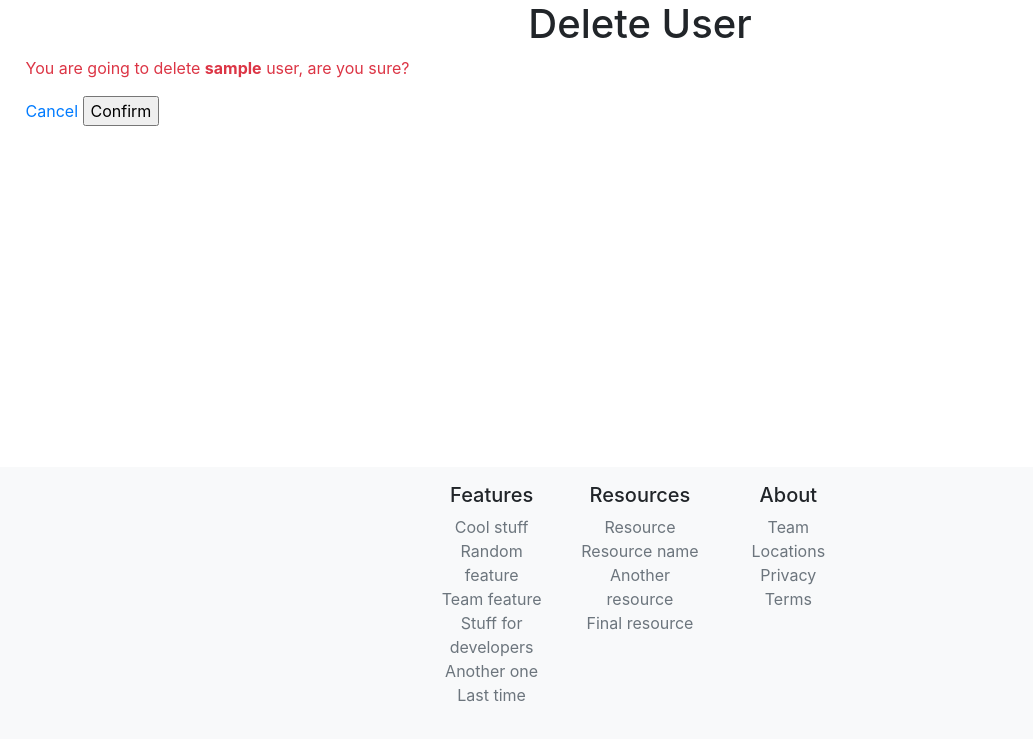
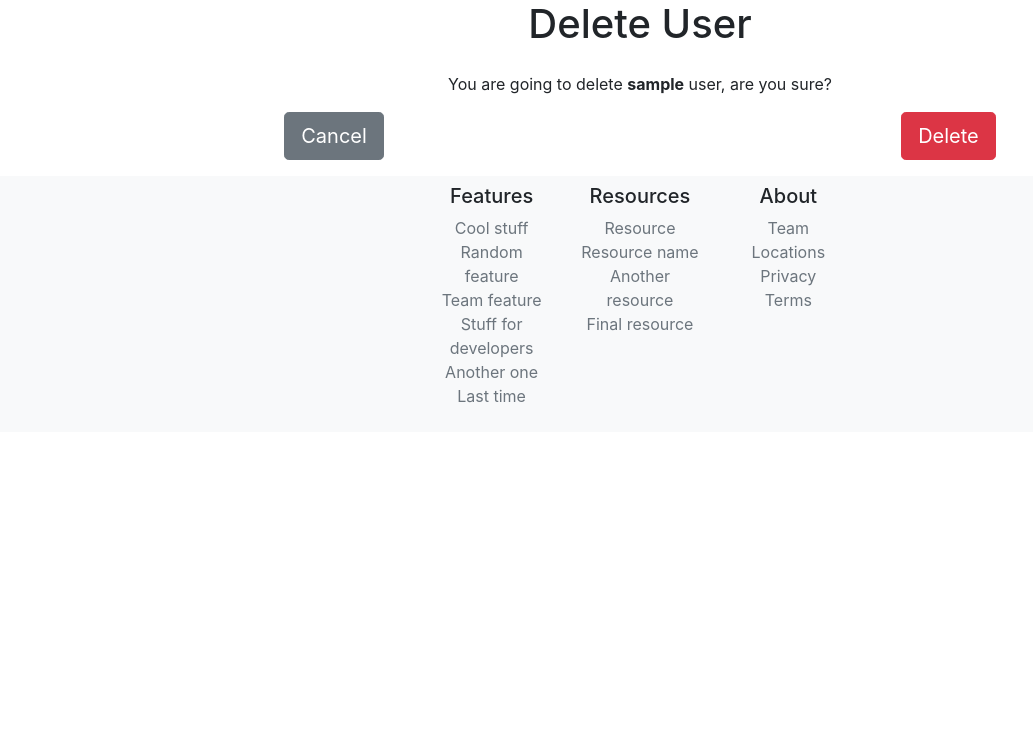
Before and after one commit to 0xfederico/balto, a Django app: page /users/1/user-delete in a window 1280 px wide. Shown: the part 61-800 px from the top of the page, without its empty margins (0-1033 px from the left). Run offline with Django 3.2, Linux system fonts and the light colour scheme; the visitor is signed in with stand-in values (Sample User, id 1); data comes from the database, SQL or seed files in the repository.

Commit message:
:zap: improved content visualization
added sorting of items in ListView and Forms
improved visualization in the logout, delete and login pages

```diff
--- a/templates/page.html
+++ b/templates/page.html
@@ -71,13 +71,13 @@
     <button type="button" class="close" aria-label="Close" id="close" onclick="closeModal()">
         <span aria-hidden="true">&times;</span>
     </button>
-    <img id="imgmodal" alt="Modal Image">
+    <img id="imgmodal" src="" alt="Modal Image">
 </div>
 {% endblock %}
 
 
 {% block footer %}
-<footer class="footer d-flex justify-content-center flex-column flex-md-row mt-auto py-3 bg-light">
+<footer class="footer d-flex justify-content-center flex-column flex-md-row mt-3 py-2 bg-light">
     <div class="row text-center mr-0 ml-0">
         <div class="col-md-4">
             <h5>Features</h5>
--- a/users/forms.py
+++ b/users/forms.py
@@ -7,6 +7,7 @@ from users.models import UserModel
 from django.contrib.auth.models import Group, Permission
 
 
+# ------------------- USER -------------------
 class UserAdminResponsibleCreateForm(UserCreationForm):
 
     helper = FormHelper()
@@ -47,6 +48,7 @@ class UserUpdateForm(UserChangeForm):
         fields = ["username", "first_name", "last_name", "email", "phone", "photo"]
 
 
+# ------------------- GROUP -------------------
 class GroupForm(forms.ModelForm):
 
     helper = FormHelper()
@@ -74,7 +76,7 @@ class GroupAddUserForm(forms.Form):
 
     users = forms.ModelMultipleChoiceField(
         widget=forms.SelectMultiple(),
-        queryset=UserModel.objects.all().order_by('last_name')
+        queryset=UserModel.objects.all().order_by('username')
     )
 
     def __init__(self, *args, **kwargs):
--- a/users/templates/users/user_delete.html
+++ b/users/templates/users/user_delete.html
@@ -3,10 +3,18 @@
 {% block title %}Delete User{% endblock %}
 
 {% block content %}
-<h1>Delete User</h1>
 <form method="post">{% csrf_token %}
-    <p class="text-danger">You are going to delete <strong>{{ object.username }}</strong> user, are you sure?</p>
-    <a href="{% url 'users:users-list' %}">Cancel</a>
-    <input type="submit" value="Confirm">
+    <h1>Delete User</h1>
+    <div class="text-center pt-3 d-flex flex-column justify-content-center">
+        <p>You are going to delete <strong>{{ object.username }}</strong> user, are you sure?</p>
+        <div class="d-flex justify-content-around">
+            <a href="{% url 'users:users-list' %}" class="text-decoration-none">
+                <button type="button" class="btn btn-lg btn-secondary">
+                    Cancel
+                </button>
+            </a>
+            <input class="btn btn-lg btn-danger" type="submit" value="Delete">
+        </div>
+    </div>
 </form>
 {% endblock %}
--- a/users/templates/users/user_logged_out.html
+++ b/users/templates/users/user_logged_out.html
@@ -4,9 +4,9 @@
 
 {% block content %}
 <h1>Logged out Successfully</h1>
-<p>You are now logged out!</p><br><br>
-<br>
-<p>redirecting to <a href="{% url 'homepage' %}">Homepage</a></p>
+<div class="pt-3 text-center">
+    <em>redirecting to Homepage...</em>
+</div>
 {% endblock %}
 
 {% block add_meta %}
--- a/users/templates/users/user_login.html
+++ b/users/templates/users/user_login.html
@@ -8,7 +8,7 @@
 <h1>Login</h1>
 <form method="post">{% csrf_token %}
     {{ form|crispy }}
-    <input type="submit" value="Confirm">
-    <a href="{% url 'users:user-password-reset' %}">Did you forget your password? </a>
+    <input type="submit" value="Login">
+    <!--<a href="{% url 'users:user-password-reset' %}">Did you forget your password? </a>-->
 </form>
 {% endblock %}
--- a/users/views.py
+++ b/users/views.py
@@ -46,6 +46,7 @@ class UserInfoView(LoginRequiredMixin, SuccessMessageMixin, DetailView):
 class UserListView(LoginRequiredMixin, SuccessMessageMixin, ListView):
     model = UserModel
     template_name = 'users/user_list.html'
+    ordering = ['username']
 
 
 class UserUpdateView(LoginRequiredMixin, SuccessMessageMixin, ItIsHimselfUpdateMixin, UpdateView):
@@ -127,6 +128,7 @@ class GroupAddUserView(LoginRequiredMixin, IsResponsibleMixin, IsSuperuserMixin,
 class GroupInfoView(LoginRequiredMixin, SuccessMessageMixin, DetailView):
     model = Group
     template_name = "users/group_info.html"
+    ordering = ['name']
 
     def get(self, request: HttpRequest, *args, **kwargs):
         self.object = self.get_object()
```
Also changed, not shown: users/templates/users/group_delete.html (+12 -5 lines).
